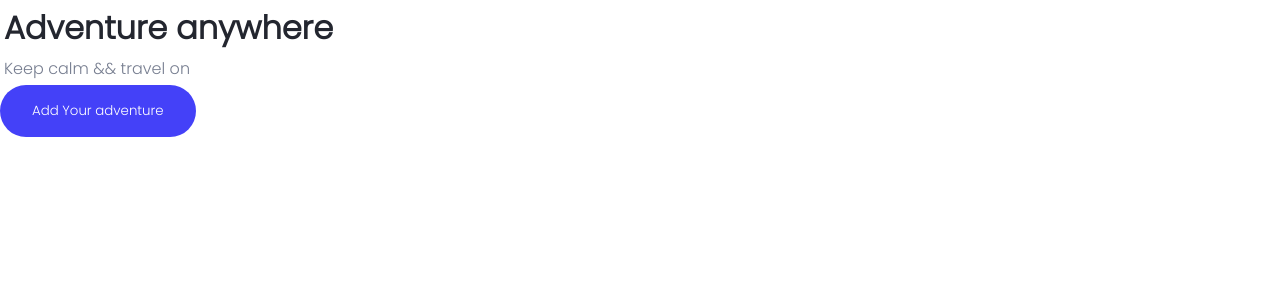
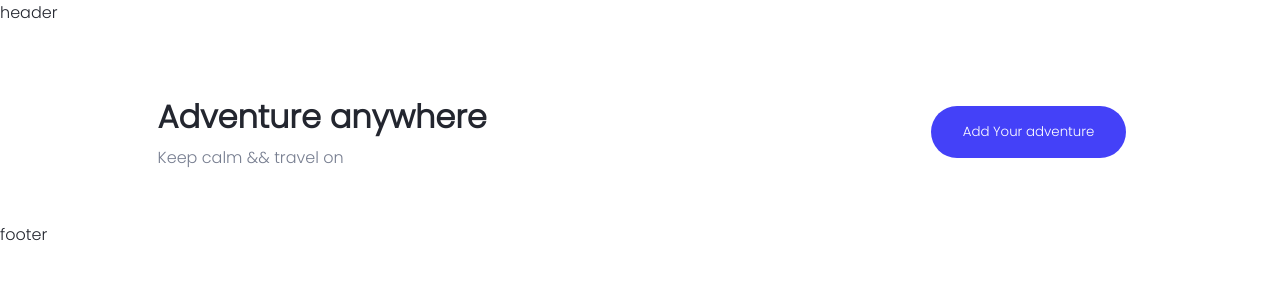
Before and after one commit to tusia313/react-travel-app, a React (Create React App) app in the folder client/: page / in a window 1280 px wide. Shown: the top 300 px of the page. Built offline with nearby package versions, Linux system fonts and the light colour scheme.

Commit message:
Common components

```diff
--- a/client/src/App.js
+++ b/client/src/App.js
@@ -1,15 +1,19 @@
 import { Routes, Route, BrowserRouter } from 'react-router-dom'
 import Dashboard from './pages/Dashboard'
 import Post from './pages/Post'
+import Header from './components/Header'
+import Footer from './components/Footer'
 const App = () => {
   return (
     <>
     {/* this syntax is how you create pages in react project */}
       <BrowserRouter>
+      <Header></Header>
         <Routes>
           <Route path={'/'} element={<Dashboard/>}></Route>
           <Route path={'/posts/:id'} element={<Post/>}></Route>
         </Routes>
+        <Footer></Footer>
       </BrowserRouter>
     </>
   )
--- /dev/null
+++ b/client/src/components/Footer.js
@@ -0,0 +1,7 @@
+const Footer = () => {
+    return(
+        <footer>footer</footer>
+    )
+}
+
+export default Footer
--- /dev/null
+++ b/client/src/components/Header.js
@@ -0,0 +1,7 @@
+const Header = () => {
+    return(
+        <header>header</header>
+    )
+}
+
+export default Header
--- a/client/src/index.css
+++ b/client/src/index.css
@@ -26,3 +26,30 @@ button {
     padding: 1rem 2rem;
     border-radius: 5rem;
 }
+.app {
+    display: flex;
+    flex-direction: column;
+    align-items: center;
+    width: 100%;
+    background-color: rgb(255, 255, 255);
+}
+
+/* Dashboard */
+.dashboard {
+    width: 76vw;
+    display: flex;
+    flex-direction: column;
+    align-items: center;
+}
+
+.dashboard .dashboard-info-container {
+    width: 100%;
+    display: flex;
+    justify-content: space-between;
+    align-items: center;
+    padding: 4rem 0 3rem 0;
+}
+
+.dashboard .dashboard-info-container p {
+    font-size: 1rem;
+}
--- a/client/src/pages/Dashboard.js
+++ b/client/src/pages/Dashboard.js
@@ -1,14 +1,16 @@
 const Dashboard = () => {
     return (
-        <div className = "dashboard">
-            <div className = "dashboard-info-container">
-                <div>
-                    <h1>Adventure anywhere</h1>
-                    <p>Keep calm && travel on</p>
+        <div className="app">
+            <div className="dashboard">
+                <div className="dashboard-info-container">
+                    <div>
+                        <h1>Adventure anywhere</h1>
+                        <p>Keep calm && travel on</p>
+                    </div>
+                    <button>Add Your adventure</button>
                 </div>
-                <button>Add Your adventure</button>
+                <div className="posts-container"></div>
             </div>
-            <div className = "posts-container"></div>
         </div>
     )
 }
```
